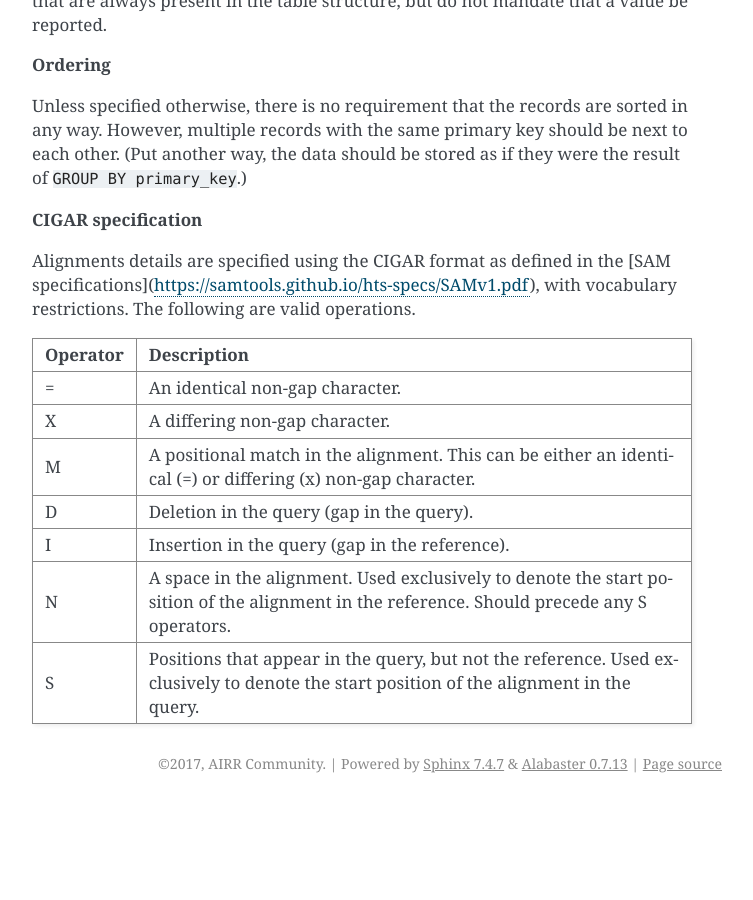
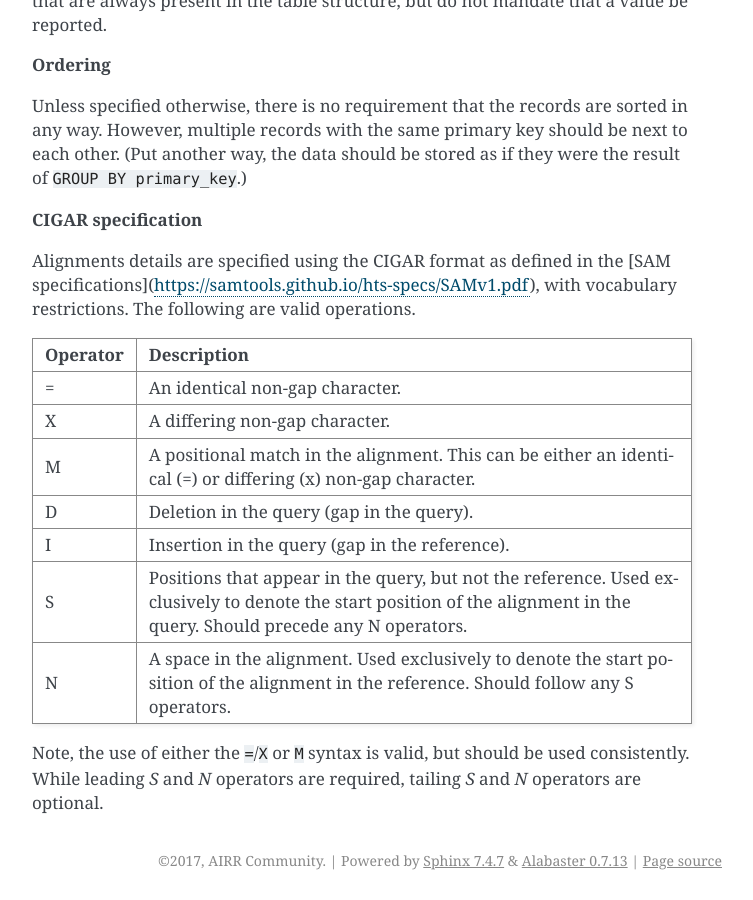
Before and after one commit to airr-community/airr-standards, a Sphinx documentation site: the page built from docs/formats/overview.rst, in a window 1280 px wide and 900 px high, scrolled down 1607 px. Shown: the whole window, without its empty margins (388-1141 px from the left). Built offline with Sphinx 7.4.7, drawn with Linux system fonts in a browser that asks for light colours; pages that are not in the unit, such as notebooks, are missing from menus; before the commit the page ends 2410 px from its top, so only the background shows below that.

Commit message:
Rearrangements and  CIGAR cleanup (#94)
1. Added missing `c_identity` and `c_evalue` fields to Rearrangements spec.
2. Swapped order of `N` and `S` operators in CIGAR string.
3. Some description clean up for consistency in Rearrangment spec.
4. Fixed typos and sync'd definitions.yaml.

```diff
--- a/docs/formats/overview.rst
+++ b/docs/formats/overview.rst
@@ -118,5 +118,8 @@
     "M", "A positional match in the alignment. This can be either an identical (=) or differing (x) non-gap character."
     "D", "Deletion in the query (gap in the query)."
     "I", "Insertion in the query (gap in the reference)."
-    "N", "A space in the alignment. Used exclusively to denote the start position of the alignment in the reference. Should precede any S operators."
-    "S", "Positions that appear in the query, but not the reference. Used exclusively to denote the start position of the alignment in the query."
+    "S", "Positions that appear in the query, but not the reference. Used exclusively to denote the start position of the alignment in the query. Should precede any N operators."
+    "N", "A space in the alignment. Used exclusively to denote the start position of the alignment in the reference. Should follow any S operators."
+
+Note, the use of either the ``=``/``X`` or ``M`` syntax is valid, but should be used consistently.
+While leading `S` and `N` operators are required, tailing `S` and `N` operators are optional.
```
Also changed, not shown: 2 other files.
